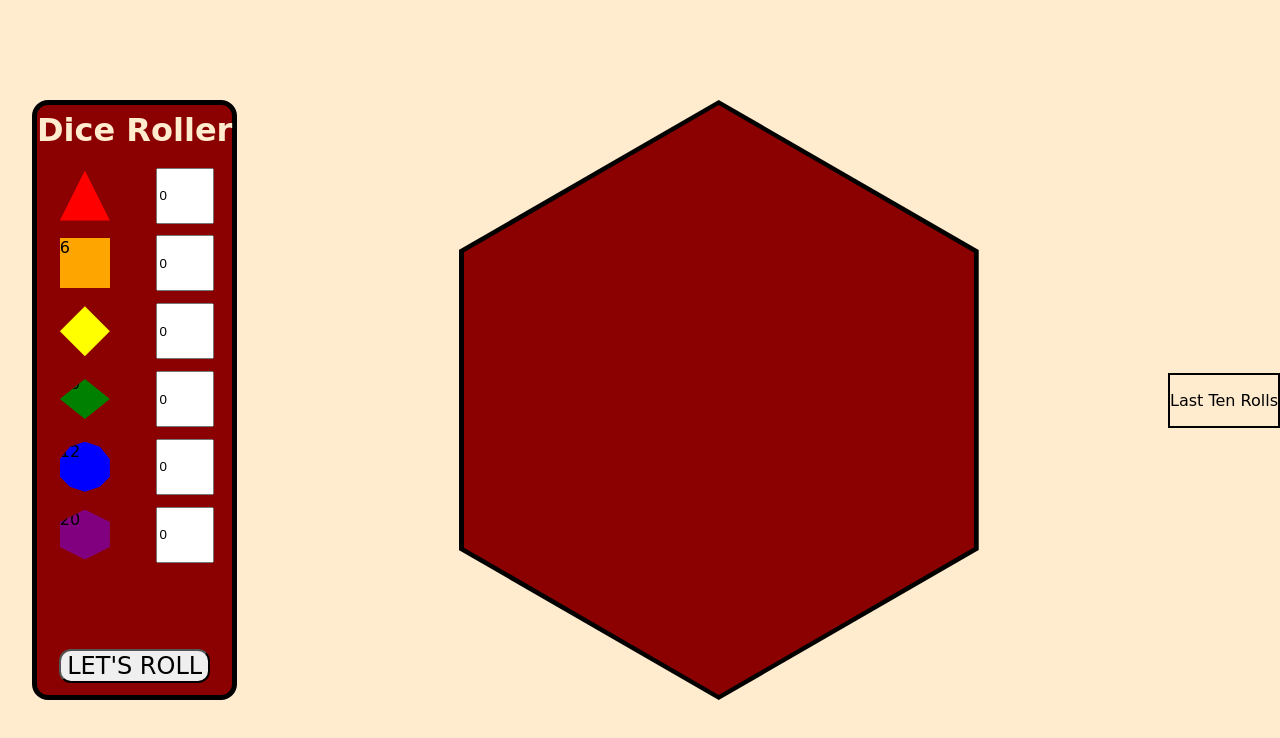
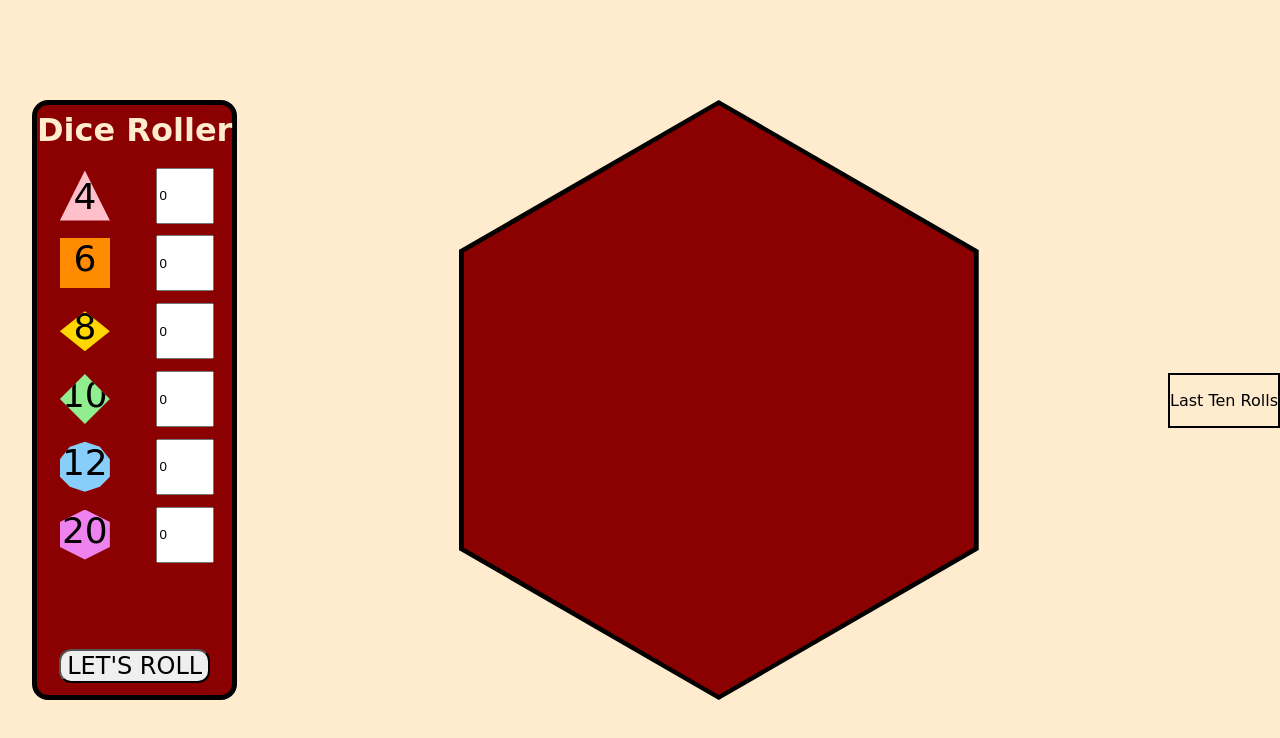
Before and after one commit to WilliamAxtell/Dice-Roller, a website: page public/index.html in a window 1280 px wide. Drawn offline with Linux system fonts and the light colour scheme; a web font is replaced by a local one.

Commit message:
Dice CSS Fixes

```diff
--- a/public/index.html
+++ b/public/index.html
@@ -14,17 +14,17 @@
 <body>
   <form id="dice-picker" method="post">
     <h1>Dice Roller</h1>
-    <label id="d4-label" for="d4" class="clip-path-d4">4</label>
+    <label id="d4-label" for="d4" class="clip-path-d4"><p class="numbers">4</p></label>
     <input id="d4" name="d4" value="0" type="number" min="0" max="100">
-    <label id="d6-label" for="d6" class="clip-path-d6">6</label>
+    <label id="d6-label" for="d6" class="clip-path-d6"><p class="numbers">6</p></label>
     <input id="d6" name="d6" value="0" type="number" min="0" max="100">
-    <label id="d8-label" for="d8" class="clip-path-d8">8</label>
+    <label id="d8-label" for="d8" class="clip-path-d8"><p class="numbers">8</p></label>
     <input id="d8" name="d8" value="0" type="number" min="0" max="100">
-    <label id="d10-label" for="d10" class="clip-path-d10">10</label>
+    <label id="d10-label" for="d10" class="clip-path-d10"><p class="numbers">10</p></label>
     <input id="d10" name="d10" value="0" type="number" min="0" max="100">
-    <label id="d12-label" for="d12" class="clip-path-d12">12</label>
+    <label id="d12-label" for="d12" class="clip-path-d12"><p class="numbers">12</p></label>
     <input id="d12" name="d12" value="0" type="number" min="0" max="100">
-    <label id="d20-label" for="d20" class="clip-path-d20">20</label>
+    <label id="d20-label" for="d20" class="clip-path-d20"><p class="numbers">20</p></label>
     <input id="d20" name="d20" value="0" type="number" min="0" max="100">
     <button type="submit" id="roll-btn">let's roll</button>
   </form>
--- a/public/main.css
+++ b/public/main.css
@@ -44,6 +44,8 @@ html {
   #dice-picker input[type="number"], #dice-picker label {
     height: 50px;
     width: 50px;
+    display: grid;
+    place-items: end start;
   }
 
   #d4 {
@@ -94,12 +96,12 @@ html {
 
   .rolled-die div {
     width: 100%;
-    height: 100%;
+    aspect-ratio: 1/1;
     display: grid;
-    place-items: center;
+    place-items: end center;
   }
 
-  .rolled-die p {
+  .numbers {
     text-align: center;
     margin-block-start: 0;
     margin-block-end: 0;
@@ -109,33 +111,38 @@ html {
     overflow: hidden;
   }
 
+  #d4-label p, .rolled-die .clip-path-d4 p {
+    height: 90%;
+    width: 100%
+  }
+
   .clip-path-d4{
     clip-path: polygon(50% 0%, 0% 100%, 100% 100%);
-    background-color: red;
+    background-color: pink;
   }
 
   .clip-path-d6{
-    background-color: orange;
+    background-color: DarkOrange;
   }
 
   .clip-path-d8{
-    clip-path: polygon(50% 0%, 100% 50%, 50% 100%, 0% 50%);
-    background-color: yellow;
+    clip-path: polygon(50% 10%, 100% 50%, 50% 90%, 0% 50%);
+    background-color: gold;
   }
 
   .clip-path-d10{
-    clip-path: polygon(50% 10%, 100% 50%, 50% 90%, 0% 50%);
-    background-color: green;
+    clip-path: polygon(50% 0%, 100% 50%, 50% 100%, 0% 50%);
+    background-color: lightgreen;
   }
 
   .clip-path-d12{
     clip-path: polygon(50% 0%, 80% 10%, 100% 35%, 100% 70%, 80% 90%, 50% 100%, 20% 90%, 0% 70%, 0% 35%, 20% 10%);
-    background-color: blue;
+    background-color: lightskyblue;
   }
 
   .clip-path-d20{
     clip-path: polygon(50% 0%, 100% 25%, 100% 75%, 50% 100%, 0% 75%, 0% 25%);
-    background-color: purple;
+    background-color: violet;
   }
 
   #roll-history-title {
--- a/public/script.js
+++ b/public/script.js
@@ -80,20 +80,7 @@ function diceScatter(dice) {
     let diceClass = diceClipPaths[dice[i][0]];
 
     targetDiv.classList.add('rolled-die');
-    targetDiv.innerHTML = `<div><p class="${diceClass}">${dice[i][1]}</p></div>`;
+    targetDiv.innerHTML = `<div class="${diceClass}"><p class="numbers">${dice[i][1]}</p></div>`;
   }
 
 }
-// function diceScatter(dice) {
-//   let placement;
-//   do {
-//     placement = Math.floor(Math.random() * 60);
-//   } while (diceContainer.children[placement].classList.contains('rolled-die'))
-
-//   console.log(placement)
-//   let targetDiv = diceContainer.children[placement];
-
-//   //let targetDiv = document.querySelector('#dice-container > :nth-child(' + placement + ')');
-//   targetDiv.classList.add('rolled-die', diceClipPaths[dice[0][0]]);
-//   targetDiv.innerHTML = `<p>${dice[0][1]}</p>`;
-// }
```
